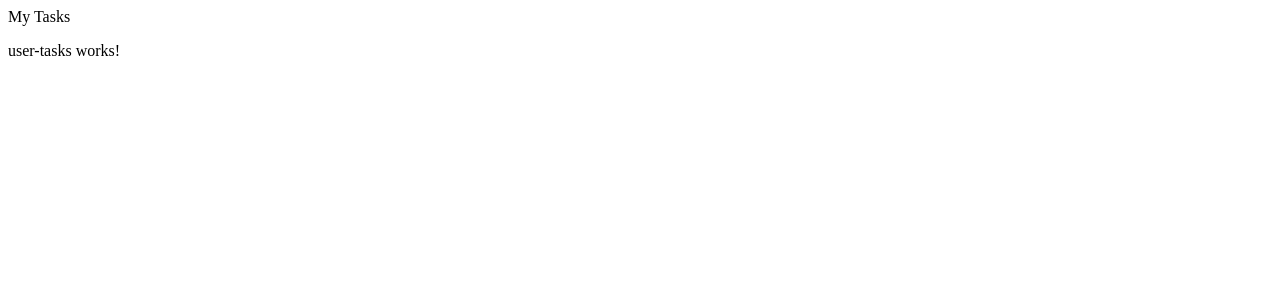
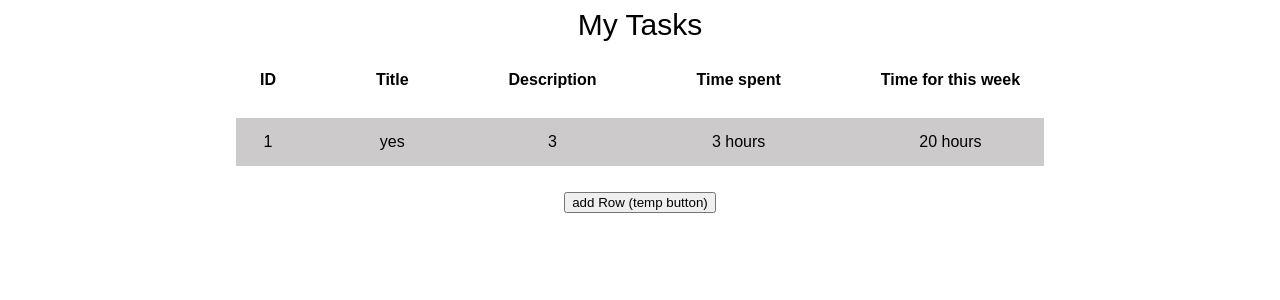
Before and after one commit to novakovic30/time-tracker-fe, an Angular app: page / in a window 1280 px wide. Shown: the top 300 px of the page. Built offline with nearby package versions, Linux system fonts and the light colour scheme.

Commit message:
added simple table

```diff
--- a/package.json
+++ b/package.json
@@ -15,6 +15,7 @@
     "@angular/compiler": "^14.2.0",
     "@angular/core": "^14.2.0",
     "@angular/forms": "^14.2.0",
+    "@angular/material": "^14.2.0",
     "@angular/platform-browser": "^14.2.0",
     "@angular/platform-browser-dynamic": "^14.2.0",
     "@angular/router": "^14.2.0",
--- a/src/app/components/home/user-tasks/user-tasks.component.css
+++ b/src/app/components/home/user-tasks/user-tasks.component.css
@@ -0,0 +1,22 @@
+.mat-table {
+    width: fit-content;
+    margin: 0 auto;
+    border-collapse: separate;
+    border-spacing: 0 10px;
+}
+
+.mat-header-cell, .mat-cell {
+    padding-bottom: 10px;
+    padding-top: 10px;
+    padding-left: 50px;
+    padding-right: 50px;
+
+    text-align: center;
+    font-family: Arial, sans-serif;
+
+    border-bottom: none;
+}
+
+.mat-row {
+    background-color: #cccaca;
+}
--- a/src/app/components/home/user-tasks/user-tasks.component.html
+++ b/src/app/components/home/user-tasks/user-tasks.component.html
@@ -1 +1,18 @@
-<p>user-tasks works!</p>
+<div class= "mainDiv">
+    <table mat-table [dataSource]="dataSource" class="mat-table">
+
+        <ng-container *ngFor="let column of displayedColumns" [matColumnDef]="column">
+            <th mat-header-cell *matHeaderCellDef class="mat-header-cell">{{ column }}</th>
+            <td mat-cell *matCellDef="let element" class="mat-cell">{{ element[column] }}</td>
+        </ng-container>
+
+        <tr mat-header-row *matHeaderRowDef="displayedColumns" class="mat-header-row"></tr>
+        <tr mat-row *matRowDef="let row; columns: displayedColumns" class="mat-row"></tr>
+
+    </table>
+
+    <p>
+    <p>
+
+    <button (click) = "addRow()">add Row (temp button)</button>
+</div>
--- a/src/app/components/home/user-tasks/user-tasks.component.ts
+++ b/src/app/components/home/user-tasks/user-tasks.component.ts
@@ -1,4 +1,5 @@
 import { Component, OnInit } from '@angular/core';
+import { MatTableDataSource } from '@angular/material/table'
 
 @Component({
   selector: 'app-user-tasks',
@@ -6,10 +7,22 @@ import { Component, OnInit } from '@angular/core';
   styleUrls: ['./user-tasks.component.css']
 })
 export class UserTasksComponent implements OnInit {
+  displayedColumns = ["ID", "Title", "Description", "Time spent", "Time for this week"];
+  dataSource!: MatTableDataSource<any>;
 
   constructor() { }
 
   ngOnInit(): void {
+    const data = [
+      {ID: "1", Title: "yes", Description: "3", "Time spent": "3 hours", "Time for this week": "20 hours"}
+    ];
+
+    this.dataSource = new MatTableDataSource(data);
+  }
+
+  addRow(){
+    const newRow = { ID: '2', Title: 'no', Description: '5', 'Time spent': '5 hours', 'Time for this week': '25 hours' };
+    this.dataSource.data = [...this.dataSource.data, newRow];
   }
 
 }
--- a/src/app/pages/home/home.component.css
+++ b/src/app/pages/home/home.component.css
@@ -0,0 +1,7 @@
+.mainDiv {
+    text-align: center;
+    font-family: Arial, sans-serif;
+}
+.header {
+    font-size: 30px;
+}
```
Also changed, not shown: src/app/app.module.ts (+13 -1 lines), 1 other file (tests, documents, lock files or other folders).
